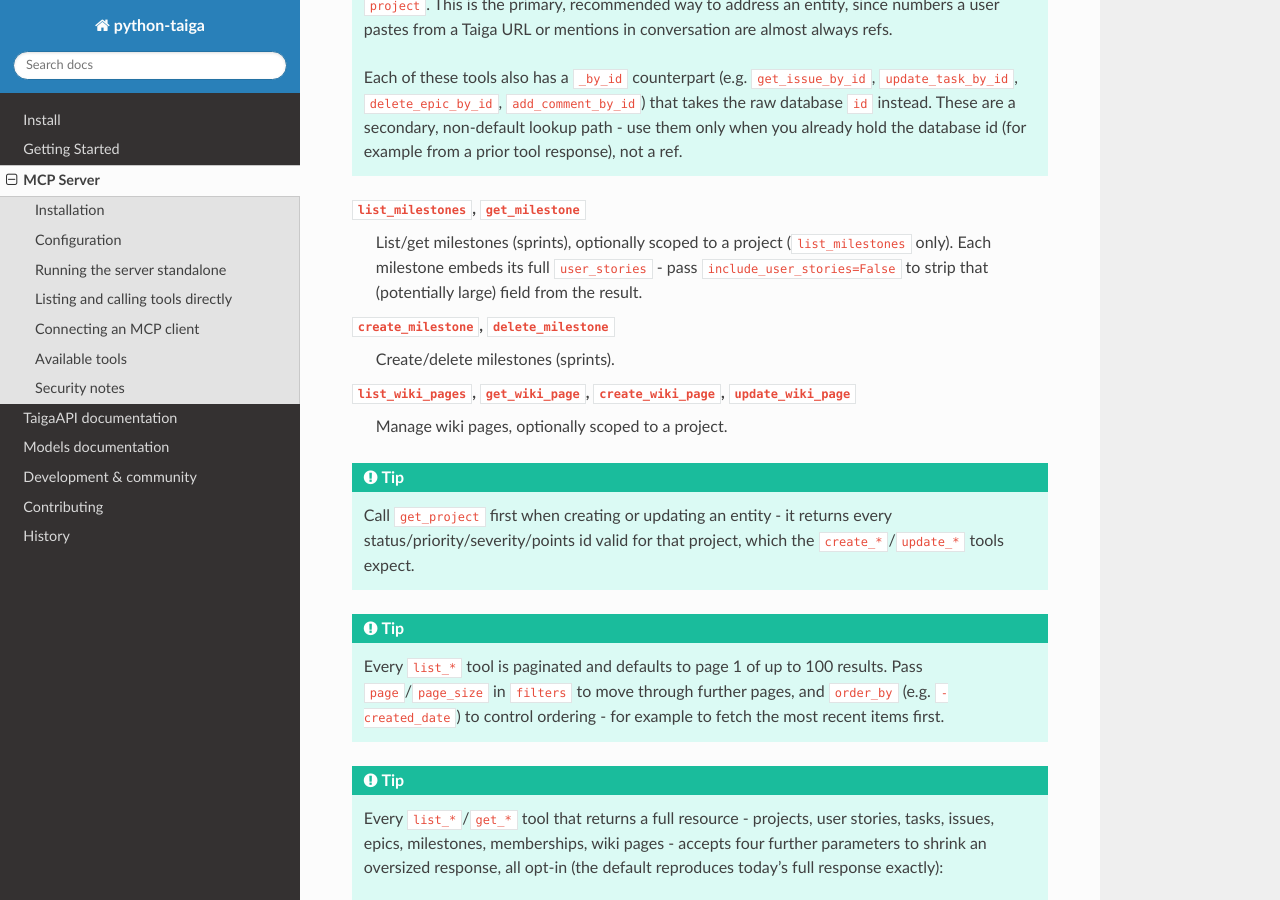
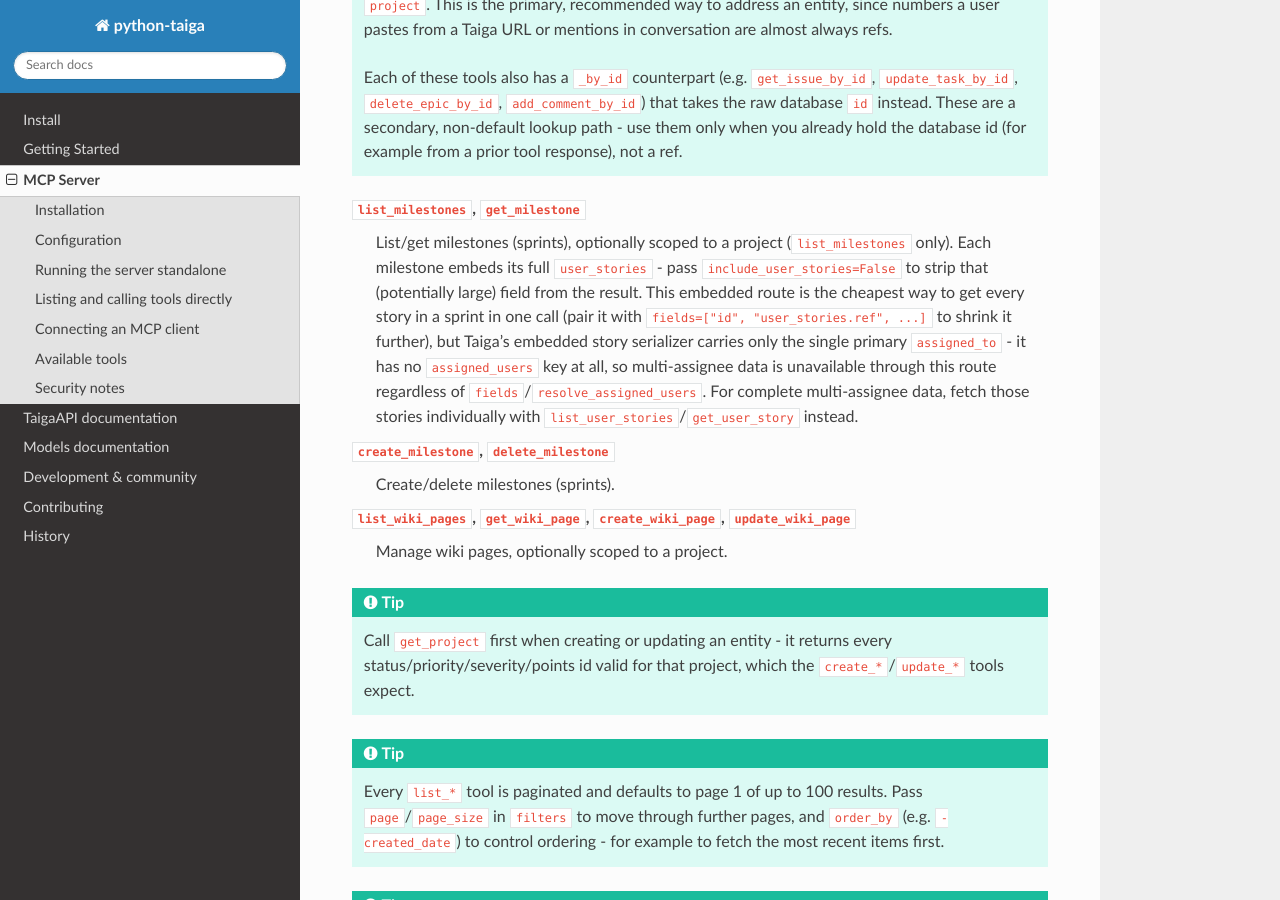
Before and after one commit to nephila/python-taiga, a Sphinx documentation site: the page built from docs/mcp.rst, in a window 1280 px wide and 900 px high, scrolled down 4857 px. Built offline with Sphinx 7.4.7 and the Read the Docs theme 3.1.0, drawn with Linux system fonts in a browser that asks for light colours.

Commit message:
docs(mcp): document that embedded user_stories lack assigned_users (N4)
Confirmed via a raw, unfiltered probe: a milestone-embedded user_story
has no assigned_users key at all - Taiga's embedded serializer omits
it entirely, unlike the top-level list_user_stories/get_user_story
shape. Not something fields or resolve_assigned_users can produce,
since there's no bare id list in the embedded payload to project or
resolve from. The one-call "everything in a sprint" route is real and
valuable, but yields primary assignees only.

Ref: artifacts/specs/taiga-mcp-2.0.0b5-verification.md (N4)

Co-Authored-By: Claude Sonnet 5 <noreply@anthropic.com>
Claude-Session: https://claude.ai/code/session_01QBEycLqZR68HpZF5jCdq7Y

```diff
--- a/docs/mcp.rst
+++ b/docs/mcp.rst
@@ -267,7 +267,13 @@ Available tools
     List/get milestones (sprints), optionally scoped to a project (``list_milestones``
     only). Each milestone embeds its full ``user_stories`` - pass
     ``include_user_stories=False`` to strip that (potentially large) field from the
-    result.
+    result. This embedded route is the cheapest way to get every story in a sprint in
+    one call (pair it with ``fields=["id", "user_stories.ref", ...]`` to shrink it
+    further), but Taiga's embedded story serializer carries only the single primary
+    ``assigned_to`` - it has no ``assigned_users`` key at all, so multi-assignee data is
+    unavailable through this route regardless of ``fields``/``resolve_assigned_users``.
+    For complete multi-assignee data, fetch those stories individually with
+    ``list_user_stories``/``get_user_story`` instead.
 
 ``create_milestone``, ``delete_milestone``
     Create/delete milestones (sprints).
```
